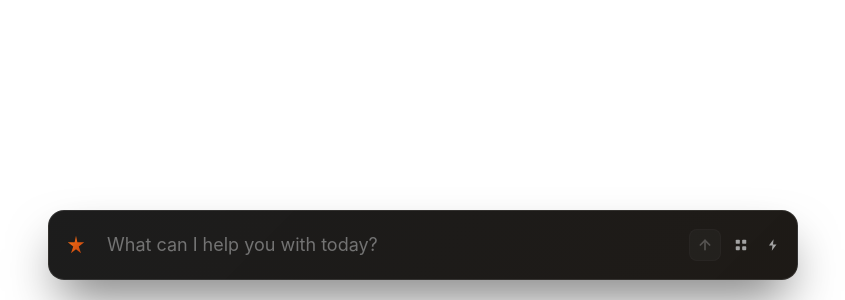
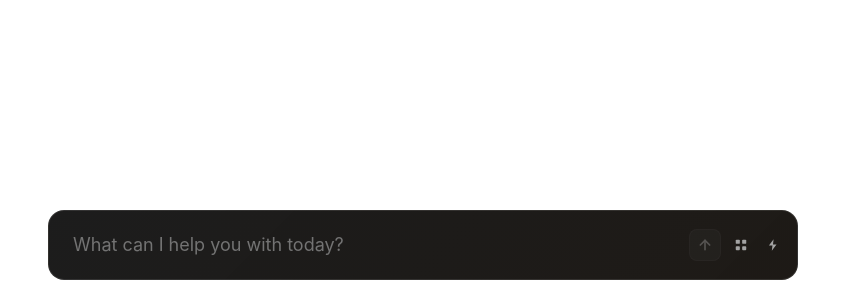
Before and after one commit to LunnosMp4/Covenant, a React (Vite) app: page / in a window 1280 px wide. Shown: the part 500-800 px from the top of the page, without its empty margins (217-1062 px from the left). Built offline with nearby package versions, Linux system fonts and the light colour scheme.

Commit message:
fix: update bottom margin for window layout and remove unused SparkIcon component

```diff
--- a/src/main/index.ts
+++ b/src/main/index.ts
@@ -19,7 +19,7 @@ const isWindows = process.platform === 'win32'
 
 const WINDOW_WIDTH = 800
 const WINDOW_HEIGHT = 220
-const WINDOW_BOTTOM_MARGIN = 24
+const WINDOW_BOTTOM_MARGIN = 48
 
 dotenv.config({ path: join(process.cwd(), '.env') })
 
--- a/src/renderer/src/App.tsx
+++ b/src/renderer/src/App.tsx
@@ -9,30 +9,6 @@ declare global {
       onToggleVisibility: (callback: (visible: boolean) => void) => void
     }
   }
-}
-
-function SparkIcon({ loading }: { loading: boolean }): JSX.Element {
-  return (
-    <svg
-      width="22"
-      height="22"
-      viewBox="0 0 24 24"
-      fill="none"
-      xmlns="http://www.w3.org/2000/svg"
-      className={`flex-shrink-0 ${loading ? 'animate-pulse' : ''}`}
-    >
-      <defs>
-        <linearGradient id="sparkGrad" x1="0%" y1="0%" x2="100%" y2="100%">
-          <stop offset="0%" stopColor="#F97316" />
-          <stop offset="100%" stopColor="#C2410C" />
-        </linearGradient>
-      </defs>
-      <path
-        d="M12 2L13.5 9H21L15 13.5L17.5 21L12 16.5L6.5 21L9 13.5L3 9H10.5L12 2Z"
-        fill="url(#sparkGrad)"
-      />
-    </svg>
-  )
 }
 
 function SendIcon(): JSX.Element {
@@ -191,7 +167,7 @@ export default function App(): JSX.Element {
             className="flex flex-col w-[750px] max-w-full"
           >
             <div
-              className="flex items-center w-full rounded-2xl overflow-hidden p-2 bg-neutral-900/70 backdrop-blur-2xl border border-white/10 shadow-2xl shadow-black/60"
+              className="flex items-center w-full rounded-2xl overflow-hidden p-2 bg-neutral-900/70 backdrop-blur-2xl border border-white/10"
               style={{
                 WebkitBackdropFilter: 'blur(40px)',
                 backdropFilter: 'blur(40px)',
@@ -199,9 +175,6 @@ export default function App(): JSX.Element {
                   'linear-gradient(135deg, rgba(23, 23, 23, 0.92) 0%, rgba(26, 22, 18, 0.94) 100%)',
               }}
             >
-              <div className="flex items-center justify-center pl-2 pr-1">
-                <SparkIcon loading={isLoading} />
-              </div>
 
               <input
                 ref={inputRef}
```
